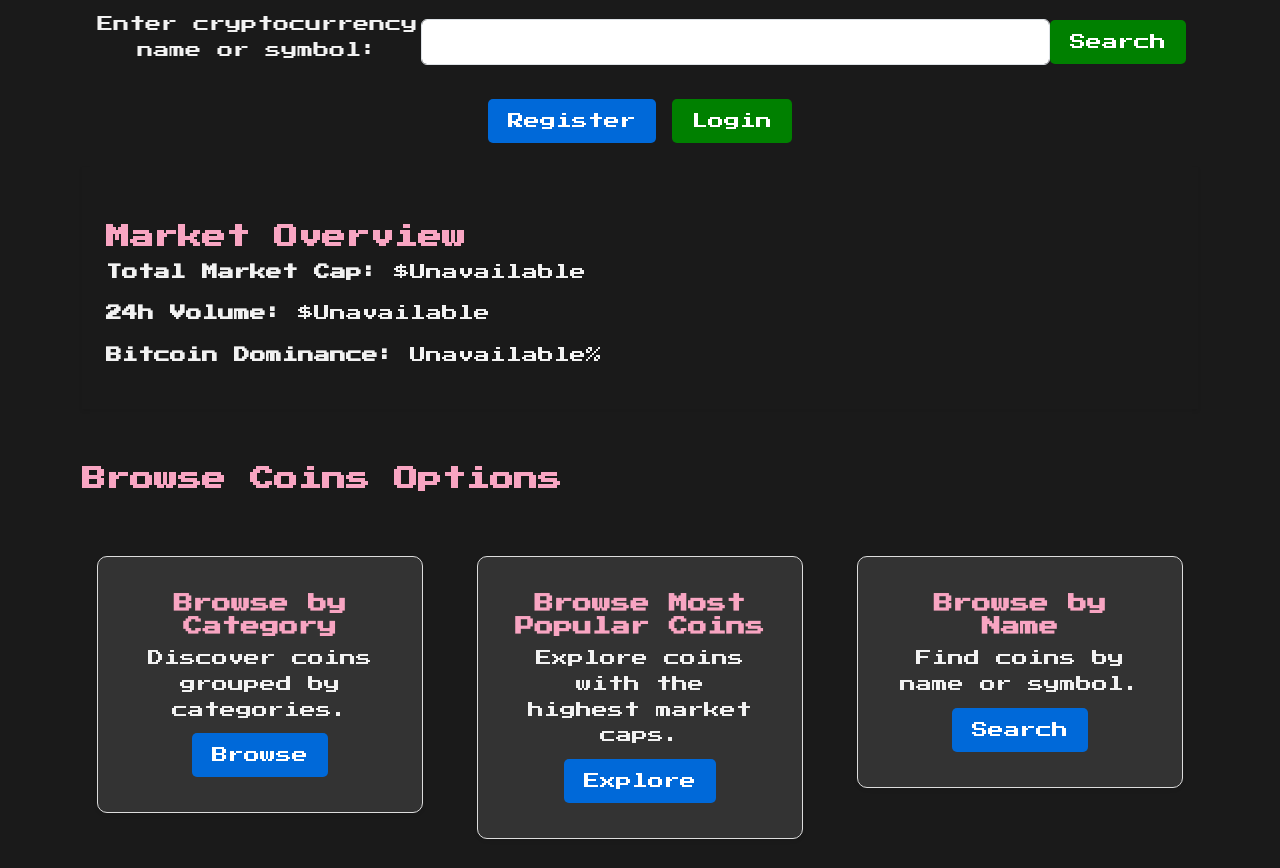
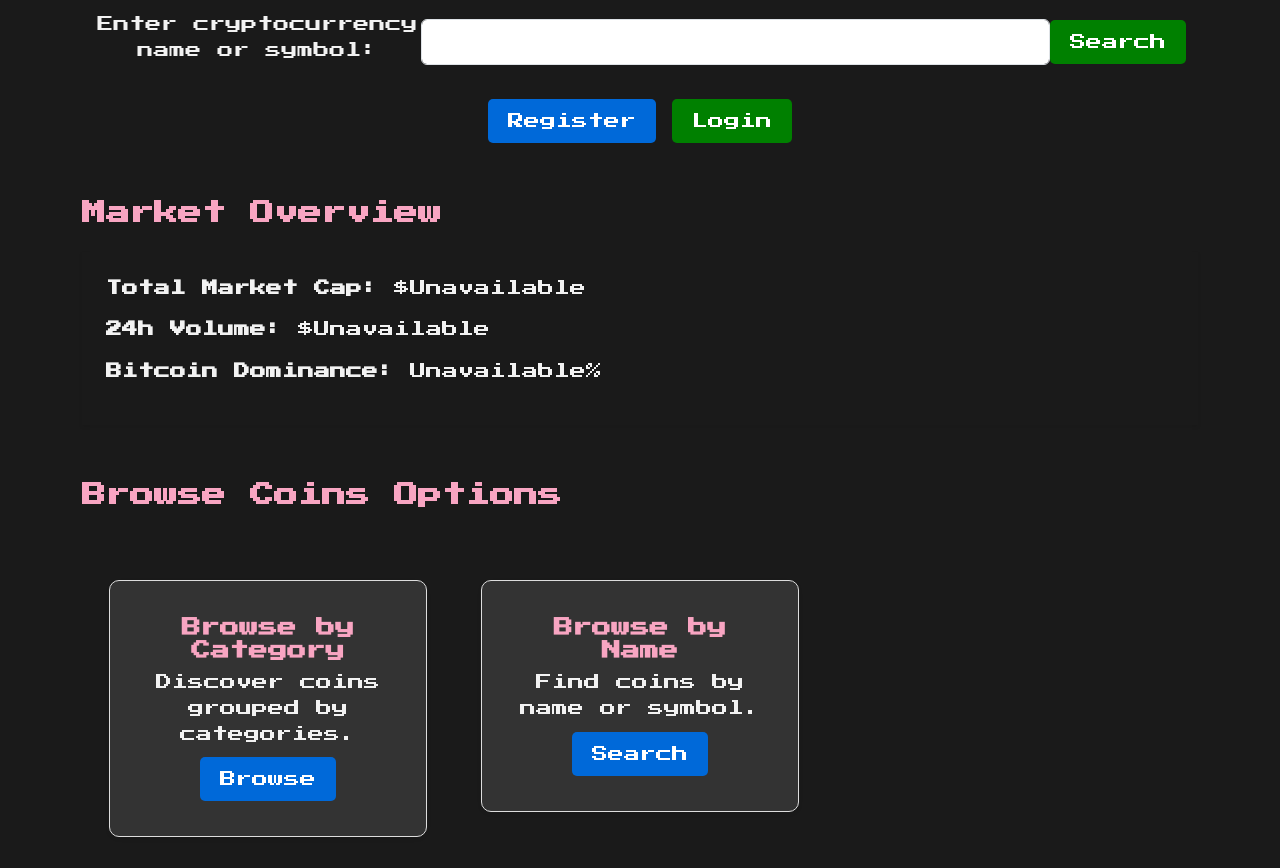
Before and after one commit to lcm9995/crypto_tracker, a Flask app: page / in a window 1280 px wide. Shown: the part 293-1161 px from the top of the page. Before the commit the page ends 1132 px from the top, so only its background shows below. Run offline with Flask 3, Linux system fonts and the light colour scheme; data that the repository does not hold is empty.

Commit message:
kind of done

```diff
--- a/app/routes.py
+++ b/app/routes.py
@@ -71,21 +71,15 @@ def register():
         user_check = db.execute("SELECT * FROM Users WHERE username = ? OR email = ?", (username, email)).fetchone()
 
         if user_check:
-            # If user exists with the same username or email, show an error message
             flash('Username or email already taken. Please choose another.', 'danger')
             return redirect(url_for('app_routes.register'))
 
-        # Hash password before saving
         hashed_password = bcrypt.hashpw(password.encode('utf-8'), bcrypt.gensalt())
-
-        # Insert into the database
-        #conn = get_db()
         db.execute('INSERT INTO users (username, email, pword) VALUES (?, ?, ?)', (username, email, hashed_password))
         db.commit()
 
         user_id = db.execute('SELECT user_id FROM users WHERE username = ? AND email = ?', (username, email)).fetchone()[0]
 
-        # Initialize an empty portfolio for the new user
         db.execute('INSERT INTO Portfolio (user_id) VALUES (?)', (user_id,))
         db.commit()
 
@@ -118,59 +112,11 @@ def login():
             flash('Invalid credentials. Please try again.', 'error')
 
     return render_template('login.html')
-# Function to fetch cryptocurrency price
 
-# Routes
-""" @app_routes.route("/")
-def home():
-    return render_template("home.html") """
-
-'''@app_routes.route('/search', methods=['GET', 'POST'])
-def search():
-    search_results = None
-    if request.method == 'POST':
-        query = request.form.get('crypto_query')
-        if query:
-            # Call CoinGecko API to search for cryptocurrencies
-            search_url = f"https://api.coingecko.com/api/v3/search?query={query}"
-            response = requests.get(search_url)
-            if response.status_code == 200:
-                data = response.json()
-                coins = data.get('coins', [])
-                search_results = []
-
-                for coin in coins:
-                    coin_id = coin['id']
-                    # Fetch price info for the coin
-                    price_url = f"https://api.coingecko.com/api/v3/simple/price?ids={coin_id}&vs_currencies=usd"
-                    price_response = requests.get(price_url)
-                    if price_response.status_code == 200:
-                        price_data = price_response.json()
-                        coin_price = price_data.get(coin_id, {}).get('usd', 'N/A')
-                        search_results.append({
-                            'name': coin['name'],
-                            'symbol': coin['symbol'],
-                            'id': coin_id,
-                            'price': coin_price
-                        })
-    return render_template('search_results.html', search_results=search_results)'''
 
 @app_routes.route("/search", methods=["GET", "POST"])
 def search():
-        #if request.method == 'POST':
-            #query = request.form.get('query')
-            # Process the query and redirect to results
-            #return redirect(url_for('results', query=query))
         return render_template('search.html')
-        ''' if request.method == "POST":
-            query = request.form.get("crypto_name")
-            if query:
-                crypto_data = get_crypto_price(query)
-                if crypto_data:
-                    return render_template("results.html", crypto=crypto_data)
-            else:
-                flash("Please enter a cryptocurrency name or symbol.", "warning")
-        return redirect(url_for("app_routes.home"))'''
 @app_routes.route('/results', methods=['GET'])
 def results():
         query = request.args.get('query')
@@ -186,7 +132,6 @@ def results():
                 search_data = response.json()
                 coins = search_data.get('coins', [])
 
-                # Prepare a list of coin ids for the second API call to get current prices
                 coin_ids = [coin['id'] for coin in coins]
                 price_url = f"https://api.coingecko.com/api/v3/simple/price?ids={','.join(coin_ids)}&vs_currencies=usd"
                 price_response = requests.get(price_url)
@@ -194,7 +139,6 @@ def results():
                 if price_response.status_code == 200:
                     print("Price response status is 200")
                     price_data = price_response.json()
-                    # Merge the price data with coin details
                     for coin in coins:
                         coin['price'] = price_data.get(coin['id'], {}).get('usd', 'N/A')
 
@@ -215,9 +159,9 @@ def portfolio():
         return redirect(url_for('app_routes.login'))
 
     db = get_db()
-    user_id = session['user_id']  # Get the current logged-in user's ID
+    user_id = session['user_id']
 
-    # Get the aggregated portfolio data: total quantity and average price per cryptocurrency
+
     portfolio_data = db.execute("""
         SELECT crypto_id, SUM(quantity) AS total_quantity, AVG(buy_price) AS average_buy_price
         FROM PortfolioEntry
@@ -225,7 +169,6 @@ def portfolio():
         GROUP BY crypto_id
     """, (user_id,)).fetchall()
 
-    # Now, you need to fetch the coin details (like name, symbol) to display them
     coin_details = {}
     for entry in portfolio_data:
         coin = db.execute("SELECT currency_name, symbol FROM Cryptocurrencies WHERE crypto_id = ?", (entry['crypto_id'],)).fetchone()
@@ -233,17 +176,6 @@ def portfolio():
         coin_details[entry['crypto_id']] = coin
 
     return render_template('portfolio.html', portfolio_entries=portfolio_data, coin_details=coin_details)
-""" @app_routes.route('/portfolio')
-def portfolio():
-    if 'user_id' not in session:
-        flash('Please log in to view your portfolio.', 'danger')
-        return redirect(url_for('app_routes.login'))
-    db = get_db()
-    user_id = session['user_id']  # Get the current logged-in user's ID
-    print("User ID: " + user_id)
-    portfolio_data = db.execute('SELECT * FROM PortfolioEntry WHERE user_id = ?', (user_id,)).fetchall()
-
-    return render_template('portfolio.html', portfolio_entries=portfolio_data) """
 @app_routes.route('/logout')
 def logout():
     session.pop('user_id', None)  # Remove the user_id from session
@@ -252,25 +184,22 @@ def logout():
 
 @app_routes.route('/coin/<coin_id>', methods=['GET'])
 def coin_details(coin_id):
-    # Fetch normal coin data by ID
+
     coin_data_url = f"https://api.coingecko.com/api/v3/coins/{coin_id}"
     coin_data_response = requests.get(coin_data_url)
     coin_data = coin_data_response.json() if coin_data_response.status_code == 200 else {}
 
-    # Fetch BTC to currency exchange rate for that coin
     exchange_rates_url = f"https://api.coingecko.com/api/v3/exchange_rates"
     exchange_rates_response = requests.get(exchange_rates_url)
     exchange_rates = exchange_rates_response.json().get('rates', {}) if exchange_rates_response.status_code == 200 else {}
 
-    btc_to_coin = exchange_rates.get(coin_id, {}).get('value', 'N/A')  # BTC exchange rate for the coin
+    btc_to_coin = exchange_rates.get(coin_id, {}).get('value', 'N/A')
 
-    # Fetch historical chart data for that coin (e.g., last 30 days)
 
     historical_data_url = f"https://api.coingecko.com/api/v3/coins/{coin_id}/market_chart?vs_currency=usd&days=7"
     historical_data_response = requests.get(historical_data_url)
     historical_data = historical_data_response.json() if historical_data_response.status_code == 200 else {}
 
-    # Pass all the data to the template
     return render_template(
         'coin_details.html',
         coin_data= coin_data,
@@ -278,7 +207,7 @@ def coin_details(coin_id):
         exchange_rates=exchange_rates,
     )
 def fetch_coin_details_from_api(coin_id):
-    retries = 3
+    retries = 8
     for attempt in range(retries):
         try:
             api_url = f'https://api.coingecko.com/api/v3/coins/{coin_id}'
@@ -298,28 +227,23 @@ def fetch_coin_details_from_api(coin_id):
                 }
         except requests.exceptions.RequestException as e:
             print(f"Attempt {attempt +1 } failed: {e}")
-            time.sleep(2)
+            time.sleep(5)
     return None
 @app_routes.route('/coin/<coin_id>/add_to_portfolio', methods=['GET', 'POST'])
 def add_to_portfolio(coin_id):
-    # Check if the user is logged in
     if 'user_id' not in session:
         flash('You must be logged in to add to your portfolio.', 'danger')
         return redirect('/login')
 
     user_id = session['user_id']
     db = get_db()
-
-    # Get the coin details from the database (only static data)
     coin = db.execute("SELECT * FROM Cryptocurrencies WHERE crypto_id = ?", (coin_id,)).fetchone()
 
     if not coin:
         print("not coin")
-        # Fetch real-time coin data from the API
         coin_details = fetch_coin_details_from_api(coin_id)
         if coin_details:
             print("got coin details")
-            # You could add static data to your DB if needed, but not dynamic data
             db.execute("""
                 INSERT INTO Cryptocurrencies (crypto_id, currency_name, symbol)
                 VALUES (?, ?, ?)""",
@@ -335,139 +259,21 @@ def add_to_portfolio(coin_id):
         print("request method == post")
         quantity = request.form['quantity']
         try:
-            quantity = float(quantity)  # Make sure the quantity is a number
+            quantity = float(quantity)
         except ValueError:
             print("Value error for quantity ")
             flash('Please enter a valid quantity.', 'danger')
             return redirect(f'/coin/{coin_id}/add_to_portfolio')
-
-        # Fetch real-time data again to get the latest price, market cap, etc.
         coin_details = fetch_coin_details_from_api(coin_id)
-
-        # Add the portfolio entry with the real-time price data
         db.execute("""
             INSERT INTO PortfolioEntry (user_id, crypto_id, quantity, buy_price)
             VALUES (?, ?, ?, ?)""", (user_id, coin_id, quantity, coin_details['current_price']))
         db.commit()
         print("successfully added to portfolio")
         flash(f'Added {quantity} of {coin_details["name"]} to your portfolio!', 'success')
-        return redirect('/portfolio')  # Redirect to the portfolio page
+        return redirect('/portfolio')
     print("request method == get")
     return render_template('add_to_portfolio.html', coin_data=coin)
-
-""" @app_routes.route('/coin/<coin_id>/add_to_portfolio', methods=['GET', 'POST'])
-def add_to_portfolio(coin_id):
-    print("In add_to_portfolio route")
-
-    # Check if the user is logged in
-    if 'user_id' not in session:
-        flash('You must be logged in to add to your portfolio.', 'danger')
-        return redirect('/login')
-
-    user_id = session['user_id']
-    db = get_db()
-
-    # Get coin details
-    coin = db.execute("SELECT * FROM Cryptocurrencies WHERE crypto_id = ?", (coin_id,)).fetchone()
-    if not coin:
-        # Fetch and insert the coin details if it doesn't exist
-        coin_details = fetch_coin_details_from_api(coin_id)  # Replace with actual API fetch logic
-        if coin_details:
-            db.execute()
-                INSERT INTO Cryptocurrencies (crypto_id, currency_name, symbol, curr_price, market_cap, volume, last_updated)
-                VALUES (?, ?, ?, ?, ?, ?, ?),
-                       (coin_details['id'], coin_details['name'], coin_details['symbol'],
-                        coin_details['current_price'], coin_details['market_cap'],
-                        coin_details['volume'], coin_details['last_updated']))
-            db.commit()
-            coin = db.execute("SELECT * FROM Cryptocurrencies WHERE crypto_id = ?", (coin_id,)).fetchone()
-        else:
-            flash('Unable to fetch cryptocurrency details.', 'danger')
-            return redirect('/')
-
-    if request.method == 'POST':
-        # Process form submission
-        quantity = request.form.get('quantity', '').strip()
-        try:
-            quantity = float(quantity)
-        except ValueError:
-            flash('Please enter a valid quantity.', 'danger')
-            return redirect(url_for('app_routes.add_to_portfolio', coin_id=coin_id))
-
-        # Add portfolio entry
-        portfolio = db.execute("SELECT * FROM Portfolio WHERE user_id = ?", (user_id,)).fetchone()
-        if not portfolio:
-            db.execute('INSERT INTO Portfolio (user_id) VALUES (?)', (user_id,))
-            db.commit()
-
-        db.execute(
-            INSERT INTO PortfolioEntry (user_id, crypto_id, quantity, buy_price)
-            VALUES (?, ?, ?, ?), (user_id, coin_id, quantity, coin['curr_price']))
-        db.commit()
-
-        flash(f'Added {quantity} of {coin["currency_name"]} to your portfolio!', 'success')
-        return redirect('/portfolio')
-
-    # Render a form page if GET method
-    return render_template('add_to_portfolio.html', coin=coin) """
-
-
-""" @app_routes.route('/coin/<coin_id>/add_to_portfolio', methods=['GET', 'POST'])
-def add_to_portfolio(coin_id):
-    print("In add to portfolio route")
-    # Check if the user is logged in
-    if 'user_id' not in session:
-        flash('You must be logged in to add to your portfolio.', 'danger')
-        return redirect('/login')
-
-    user_id = session['user_id']
-    db = get_db()
-
-    # Get the coin details
-    coin = db.execute("SELECT * FROM Cryptocurrencies WHERE crypto_id = ?", (coin_id,)).fetchone()
-
-    if not coin:
-        coin_details = fetch_coin_details_from_api(coin_id)  # Replace with actual API fetch logic
-        if coin_details:
-            db.execute(
-                INSERT INTO Cryptocurrencies (crypto_id, currency_name, symbol, curr_price, market_cap, volume, last_updated)
-                VALUES (?, ?, ?, ?, ?, ?, ?),
-                       (coin_details['id'], coin_details['name'], coin_details['symbol'],
-                        coin_details['current_price'], coin_details['market_cap'],
-                        coin_details['volume'], coin_details['last_updated']))
-            db.commit()
-            coin = db.execute("SELECT * FROM Cryptocurrencies WHERE crypto_id = ?", (coin_id,)).fetchone()
-        else:
-            print("No coin details")
-            flash('Unable to fetch cryptocurrency details.', 'danger')
-            return redirect('/')
-
-    if request.method == 'POST':
-        quantity = request.form['quantity']
-        try:
-            quantity = float(quantity)  # Make sure the quantity is a number
-        except ValueError:
-            flash('Please enter a valid quantity.', 'danger')
-            return redirect('/'+coin_id + '/add_to_portfolio')
-
-        # Check if a portfolio already exists for this user
-        portfolio = db.execute("SELECT * FROM Portfolio WHERE user_id = ?", (user_id,)).fetchone()
-        if not portfolio:
-            # Create a new portfolio if it doesn't exist
-            db.execute('INSERT INTO Portfolio (user_id) VALUES (?)', (user_id,))
-            db.commit()
-
-        # Add the portfolio entry to the database
-        db.execute(
-            INSERT INTO PortfolioEntry (user_id, crypto_id, quantity, buy_price)
-            VALUES (?, ?, ?, ?), (user_id, coin_id, quantity, coin['curr_price']))
-        db.commit()
-
-        flash(f'Added {quantity} of {coin["currency_name"]} to your portfolio!', 'success')
-        return redirect('/portfolio')  # Redirect to the portfolio page
-
-    #return render_template('portfolio.html')
-    return redirect('/portfolio') """
 
 @app_routes.route('/test')
 def test():
--- a/app/templates/browse_categories.html
+++ b/app/templates/browse_categories.html
@@ -6,7 +6,7 @@
 <div class="container">
     <div class="row">
         {% for trend in trends %}
-            <div class="col-md-4 mb-4">  <!-- Bootstrap grid, 3 cards per row on medium screens -->
+            <div class="col-md-4 mb-4">
                 <div class="card h-100">
                     <div class="card-body text-center">
                         <h5 class="card-title">{{ trend.name }}</h5>
--- a/app/templates/coins_by_category.html
+++ b/app/templates/coins_by_category.html
@@ -3,13 +3,12 @@
 {% block content %}
 
 <h2 class="subheader">Coins by Category</h2>
-    <!--<h1>Market Trends (By Category) </h1>-->
 
     {% if trends %}
     <div class="container">
         <div class="row">
             {% for trend in trends %}
-                <div class="col-md-4 mb-4">  <!-- Bootstrap grid, 3 cards per row on medium screens -->
+                <div class="col-md-4 mb-4">
                     <div class="card h-100">
                         <div class="card-body text-center">
                             <h5 class="card-title">{{ trend.name }}</h5>
--- a/app/templates/home.html
+++ b/app/templates/home.html
@@ -7,7 +7,7 @@
     <div class="text-center">
         <h1>Welcome to Crypto Tracker{% if user_name %}, {{ user_name }}{% endif %}!</h1>
         <p>Track cryptocurrency prices, manage your portfolio, and stay up to date with the latest news.</p>
-    <h2 class = "subheader">Coin Search</h2>
+        <h2 class="subheader">Coin Search</h2>
         <div class="container mt-4">
             <div class="row">
                 <!-- Subheader for Search Section -->
@@ -16,7 +16,7 @@
                     <div class="col-12 d-flex align-items-center">
                         <label for="crypto-query" class="form-label">Enter cryptocurrency name or symbol:</label>
                         <input type="text" id="crypto-query" name="query" class="form-control" required>
-                    <button type="submit" class="btn btn-primary" id = "searchButton">Search</button>
+                        <button type="submit" class="btn btn-primary" id="searchButton">Search</button>
                     </div>
                 </form>
             </div>
@@ -24,20 +24,20 @@
     </div>
     {% if not is_logged_in %}
         <div class="text-center my-4">
-            <div class="text-center my-4">
             <a href="{{ url_for('app_routes.register') }}" class="btn btn-primary mr-2">Register</a>
             <a href="{{ url_for('app_routes.login') }}" class="btn btn-secondary">Login</a>
         </div>
-        </div>
     {% endif %}
+    <!--<div class="market-data my-4 p-4 shadow-sm">-->
+        <h2 class="subheader">Market Overview</h2>
         <div class="market-data my-4 p-4 shadow-sm">
-        <h2 class="subheader">Market Overview</h2>
             <p><strong>Total Market Cap:</strong> ${{ market_data.total_market_cap }}</p>
             <p><strong>24h Volume:</strong> ${{ market_data.volume_24h }}</p>
             <p><strong>Bitcoin Dominance:</strong> {{ market_data.bitcoin_dominance }}%</p>
         </div>
     <h2 class="subheader">Browse Coins Options</h2>
-    <div class="row mt-5">
+    <div class="row d-flex justify-content-center">
+    <div class="browse-options row mt-5">
         <div class="col-md-4">
             <div class="card shadow-sm">
                 <div class="card-body text-center">
@@ -47,7 +47,7 @@
                 </div>
             </div>
         </div>
-        <div class="col-md-4">
+        <!--<div class="col-md-4">
             <div class="card shadow-sm">
                 <div class="card-body text-center">
                     <h5 class="card-title">Browse Most Popular Coins</h5>
@@ -55,7 +55,7 @@
                     <a href="{{ url_for('app_routes.browse_popular_coins') }}" class="btn btn-primary">Explore</a>
                 </div>
             </div>
-        </div>
+        </div>-->
         <div class="col-md-4">
             <div class="card shadow-sm">
                 <div class="card-body text-center">
@@ -65,23 +65,50 @@
                 </div>
             </div>
         </div>
+
+    </div>
+    </div>
+</div>
+<div class = "empty">
+    <div class = "col-md-4">
+    <p class = "emptytxt">                                                                                        </p>
+    <p>                                        </p>
+    <h3>                                                                             </h3>
+    <p class = "emptytxt">                                                                                        </p>
+    <p class = "emptytxt">                                                                                        </p>
+    <p class = "emptytxt">                                                                                        </p>
+    <p class = "emptytxt">                                                                                        </p>
+    <p class = "emptytxt">                                                                                        </p>
+    <p class = "emptytxt">                                                                                        </p>
 </div>
 </div>
 {% endblock %}
+
 <style>
+    .empty{
+        padding: 500px;
+        margin: 700px;
+    }
+    .emptytxt{
+        padding: 500px;
+        margin: 200px
+    }
+    .everything {
+        padding-bottom: 500px;
+        margin-bottom: 500px;
+    }
+
+    .browse-options .col-md-4 {
+        margin-bottom: 30px;
+        position: center;
+    }
+
     .browse-options .card {
-    border: 1px solid #ddd;
         border-radius: 8px;
         box-shadow: 0 2px 4px rgba(0, 0, 0, 0.1);
-    padding: 20px;
-    margin-bottom: 30px;  /* Add margin-bottom to space out the cards */
         transition: transform 0.3s ease-in-out;
     }
-.everything {
-    margin-bottom: 40px;
-    padding-bottom: 20px;
 
-}
     .browse-options .card:hover {
         transform: scale(1.05);
     }
@@ -110,8 +137,17 @@
         background-color: #0056b3;
     }
 
-/* Padding beneath the browse cards */
+    /* Margin and padding adjustments */
     .browse-options .row {
-    margin-bottom: 40px; /* Add more space beneath the row of cards */
+        margin-bottom: 50px; /* Increase the margin for spacing below the cards */
+    }
+
+    .market-data {
+        margin-top: 40px;
+    }
+
+    .subheader {
+        font-size: 24px;
+        font-weight: bold;
     }
 </style>
--- a/app/templates/results.html
+++ b/app/templates/results.html
@@ -3,7 +3,6 @@
 {% block title %}Results{% endblock %}
 
 {% block content %}
-    <!-- "Search Again" Button at the Top -->
     <div class="d-flex justify-content-end mb-3">
         <a href="/search" class="btn btn-secondary">Search Again</a>
     </div>
--- a/app/templates/search_results.html
+++ b/app/templates/search_results.html
@@ -40,8 +40,6 @@
             </tbody>
         </table>
 
-        <!-- "Search Again" Button -->
-
     {% elif search_results is not none %}
         <div class="alert alert-warning mt-3">No results found for your search.</div>
     {% endif %}
```
Also changed, not shown: app/templates/browse_by_name.html (+3 -9 lines), app/templates/coin_details.html (+0 -16 lines), app/crypto_tracker.db. Lines whose indentation alone changed are shown as unchanged.
